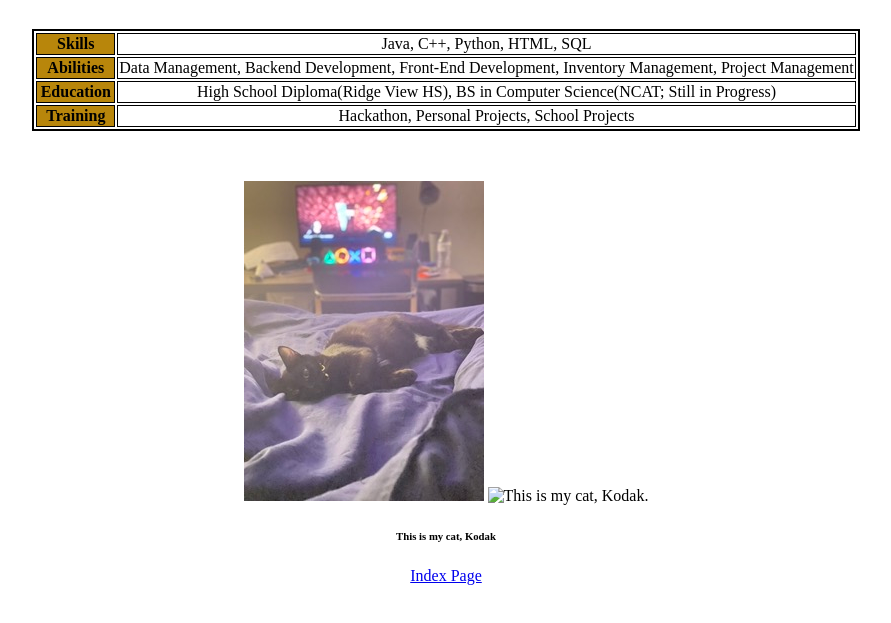
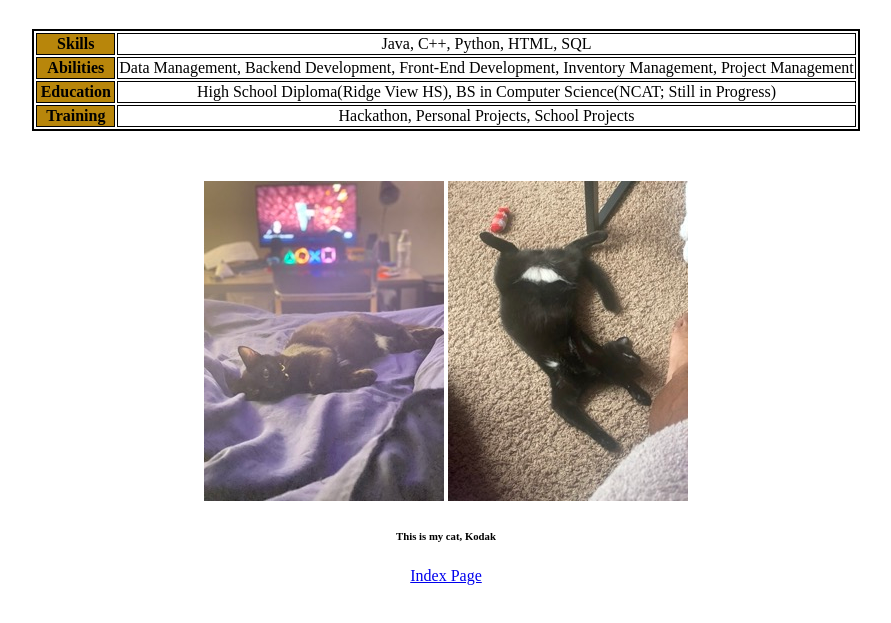
Before and after one commit to cdmilliken/cdmilliken.github.io, a plain HTML site: page introduction.html in a window 1280 px wide. Shown: the part 79-702 px from the top of the page, without its empty margins (194-1085 px from the left). Drawn offline with Linux system fonts and the light colour scheme.

Commit message:
Update introduction.html

```diff
--- a/introduction.html
+++ b/introduction.html
@@ -28,7 +28,7 @@
 </div>
 <div align="center" style = "margin: auto">
   <img src ="IMG_1508 Small.jpeg" alt="This is my cat, Kodak.">
-  <img src="img/IMG_1552 Small.jpeg" alt="This is my cat, Kodak.">
+  <img src="IMG_1552 Small.jpeg" alt="This is my cat, Kodak.">
   <h6 align="center">This is my cat, Kodak</h6>
 </div>
 <div align="center" style = "margin: auto">
```
